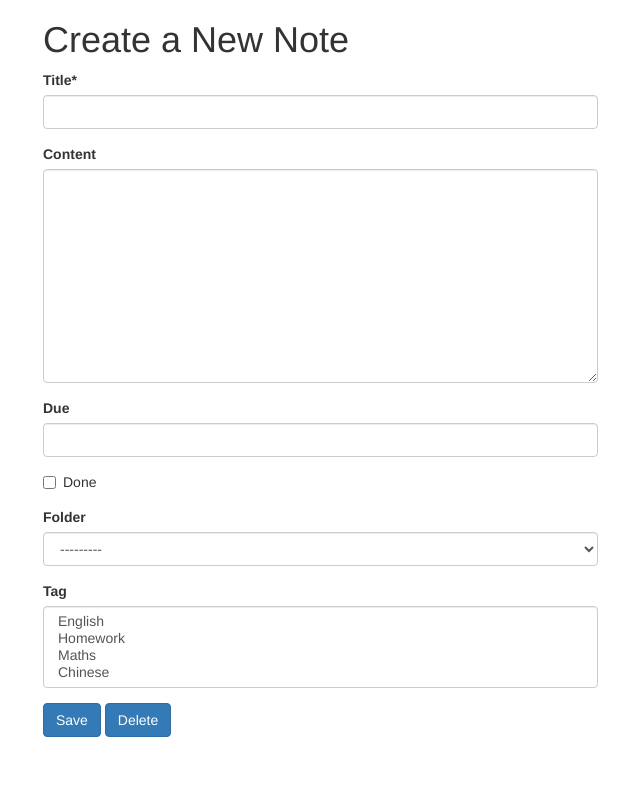
After one commit to Darrenyankj/assignment2, a Django app: a page that uses todo/templates/todo/base.html in a window 1280 px wide. The commit adds this page. Shown: the whole page, without its empty margins (27-667 px from the left). Run offline with Django 3.2, Linux system fonts and the light colour scheme; data comes from the database, SQL or seed files in the repository; some libraries are stand-ins or nearby versions.

Commit message:
First commit

```diff
--- a/assignment1/settings.py
+++ b/assignment1/settings.py
@@ -38,6 +38,8 @@ INSTALLED_APPS = (
     'django.contrib.messages',
     'django.contrib.staticfiles',
     'todo',
+    'crispy_forms',
+    'bootstrap3',
 )
 
 MIDDLEWARE_CLASSES = (
@@ -83,3 +85,4 @@ USE_TZ = True
 # https://docs.djangoproject.com/en/1.7/howto/static-files/
 
 STATIC_URL = '/static/'
+CRISPY_TEMPLATE_PACK = 'bootstrap3'
--- a/assignment1/urls.py
+++ b/assignment1/urls.py
@@ -1,10 +1,19 @@
 from django.conf.urls import patterns, include, url
 from django.contrib import admin
 from todo import views
+from todo.models import Todo
+from django.views.generic import ListView, DetailView
 
 urlpatterns = patterns('',
 
-    url(r'^todo/(?P<todo_id>\d+)$', views.todo_detail, name="detail"),
-    url(r'^list/$', views.todo_list, name= "things_list"),
+    #url(r'^todo/(?P<todo_id>\d+)$', views.todo_detail, name="detail"),
+    url(r'^listall/$', ListView.as_view(model=Todo), name='todo_listall'),
     url(r'^admin/', include(admin.site.urls)),
+    url(r'^list/(?P<folder>.*)$', views.TodoList.as_view(), name='todo_list'),
+    url(r'^tag/(?P<tags>.*)$', views.TodobyTag.as_view(), name='todo_list'),
+    #url(r'^detail/(?P<pk>\d+)$', DetailView.as_view(model=Todo), name='detail'),
+    url(r'^add/$', views.TodoCreate.as_view(), name='todo_add'),
+    url(r'^todo/(?P<pk>\d+)/edit/$', views.TodoUpdate.as_view(),  name='todo_update'),
+    url(r'^todo/(?P<pk>\d+)$', views.TodoDetail.as_view(),  name='detail'),
+    url(r'^todo/(?P<pk>\d+)/edit/delete/$', views.TodoDelete.as_view(),  name='todo_update'),
 )
--- /dev/null
+++ b/todo/forms.py
@@ -0,0 +1,13 @@
+from todo.models import Todo
+from django import forms
+from crispy_forms.helper import FormHelper
+from crispy_forms.layout import Submit, Layout, Field, Button
+
+class TodoForm(forms.ModelForm):
+    class Meta:
+        model = Todo
+
+    helper = FormHelper()
+    helper.form_method = 'POST'
+    helper.add_input(Submit('Save', 'Save', css_class='btn-primary'))
+    helper.add_input(Button('Delete', 'Delete', css_class='btn-primary', onclick='window.location.href="{}"'.format('delete')))
--- a/todo/models.py
+++ b/todo/models.py
@@ -1,10 +1,34 @@
 from django.db import models
+from django.core.urlresolvers import reverse
 
 # Create your models here
 class Todo(models.Model):
     title = models.CharField(max_length=225)
-    content = models.TextField()
-    todo_date = models.DateField()
+    content = models.TextField(blank=True) #not a required field
+    due = models.DateTimeField(null=True, blank=True) #due datetime is optional
+    created = models.DateTimeField(auto_now_add=True, auto_now=False, null=True)
+    updated = models.DateTimeField(auto_now_add=False, auto_now=True, null=True)
+    done = models.BooleanField(default=False)
+    #folder is optional
+    folder = models.ForeignKey('Folder', related_name= "things", null=True, blank=True)
+    #tag is optional
+    tag = models.ManyToManyField('Tag', related_name='things', null=True, blank=True)
 
-    def __unicode__(self):
+    def __str__(self):
         return self.title
+
+    def get_absolute_url(self):
+        return reverse("detail", kwargs={"pk":self.pk})
+
+
+class Folder(models.Model):
+    title = models.CharField(max_length=255)
+
+    def __str__(self):
+        return self.title
+
+class Tag(models.Model):
+    title = models.CharField(max_length=255)
+
+    def __str__(self):
+        return self.title
--- a/todo/static/todo/style.css
+++ b/todo/static/todo/style.css
@@ -16,6 +16,7 @@ body{
 	background-image: radial-gradient(mintcream 0%, gray 100%);
 	font-family: "Century Gothic";
 }
+
 .wrap{
 	width: 300px;
 	height: 350px;
@@ -50,6 +51,7 @@ span{
 	box-shadow: inset 0 0px 5px black;
 	border-radius: 0 0 10px 10px;
 	background-image: linear-gradient(transparent 97%, gray 100%);
+	overflow: scroll;
 }
 
 input[type="checkbox"]{
--- /dev/null
+++ b/todo/templates/todo/base.html
@@ -0,0 +1,29 @@
+{# Load the tag library #}
+{% load bootstrap3 %}
+
+<head>
+  <title>
+    {%block title%}
+    {%endblock%}
+  </title>
+</head>
+{# Load CSS and JavaScript #}
+{% bootstrap_css %}
+{% bootstrap_javascript jquery=1%}
+<link rel="stylesheet" href="//code.jquery.com/ui/1.11.4/themes/smoothness/jquery-ui.css">
+<script src="//code.jquery.com/ui/1.11.4/jquery-ui.js"></script>
+<script type="text/javascript" src="https://cdnjs.cloudflare.com/ajax/libs/moment.js/2.10.3/moment.min.js"></script>
+<script src="https://cdnjs.cloudflare.com/ajax/libs/bootstrap-datetimepicker/4.14.30/js/bootstrap-datetimepicker.min.js"></script>
+<link rel="stylesheet" href="https://cdnjs.cloudflare.com/ajax/libs/bootstrap-datetimepicker/4.14.30/css/bootstrap-datetimepicker.min.css">
+<link rel="stylesheet" href="//code.jquery.com/ui/1.11.4/themes/smoothness/jquery-ui.css">
+<script type="text/javascript">
+    $(document).ready(function() {
+      $('.dateinput').datepicker({ format: "yyyy/mm/dd" });
+      $('.datetimeinput').datetimepicker({format: "YYYY-MM-DD HH:mm"});
+    });
+</script>
+</head>
+<body>
+{%block content%}
+{%endblock%}
+</body>
--- /dev/null
+++ b/todo/templates/todo/todo_confirm_delete.html
@@ -0,0 +1,4 @@
+<form action="" method="post">{% csrf_token %}
+    <p>Are you sure you want to delete "{{ object }}"?</p>
+    <input type="submit" value="Confirm" />
+</form>
--- /dev/null
+++ b/todo/templates/todo/todo_form.html
@@ -0,0 +1,18 @@
+{%extends 'todo/base.html'%}
+{% load crispy_forms_tags %}
+{%block content%}
+<div class="container">
+    <div class="row">
+        <div class="col-md-6">
+    <!--distinguish between update or create view-->
+    <!--http://stackoverflow.com/questions/18806703/within-a-template-distinguish-between-create-and-update-form-->
+    {%if object%}
+        <h1>Update {{object.title}}</h1>
+    {%else%}
+        <h1>Create a New Note</h1>
+    {%endif%}
+    {% crispy form %}
+	</div>
+     </div>
+</div>
+{%endblock%}
--- a/todo/views.py
+++ b/todo/views.py
@@ -2,6 +2,12 @@ from django.shortcuts import render
 from django.http import HttpResponse
 from django.core.urlresolvers import reverse
 from .models import Todo
+from django.views.generic import ListView, DetailView
+from django.views.generic.edit import CreateView, UpdateView, DeleteView
+from todo.forms import TodoForm
+from django.conf.urls import url
+from django.db.models import Q
+
 
 # Create your views here.
 def todo_list(request):
@@ -23,5 +29,62 @@ def todo_detail(request, todo_id):
     responsetext = ""
     responsetext += "<h2>" + todo.title + "</h2>"
     responsetext += "<p>" + todo.content + "</p>"
-    responsetext += "<p>" + "Do by: " + str(todo.todo_date) + "</p>"
+    responsetext += "<p>" + "Do by: " + str(todo.due) + "</p>"
     return HttpResponse(responsetext)
+
+class TodoList(ListView):
+    #https://docs.djangoproject.com/en/1.7/topics/class-based-views/generic-display/
+    model = Todo
+
+    def get_queryset(self):
+        folder = self.kwargs['folder']
+        if folder == '':
+            self.queryset = Todo.objects.all()
+            return self.queryset
+        else:
+            self.queryset = Todo.objects.filter(folder__title__iexact=folder)
+            return self.queryset
+
+    def get_context_data(self, **kwargs):
+        context = super(TodoList, self).get_context_data(**kwargs)
+        context['total'] = self.queryset.count()
+        return context
+
+class TodoCreate(CreateView):
+    model = Todo
+    form_class = TodoForm
+
+class TodoUpdate(UpdateView):
+    model = Todo
+    form_class = TodoForm
+
+class TodoDetail(DetailView):
+    model = Todo
+
+class TodoDelete(DeleteView):
+    model = Todo
+
+    success_url = url(r'^listall/$', ListView.as_view(model=Todo), name='todo_listall')
+
+class TodobyTag(ListView):
+    model = Todo
+    queryset = Todo.objects.all()
+    def get_queryset(self):
+        tags = self.kwargs['tags']
+        pieces = tags.split('/') #extract different tags separated by /
+
+        queries = [Q(tag__title__iexact=value) for value in pieces]
+        # Take one Q object from the list
+        query = queries.pop()
+        # Or the Q object with the ones remaining in the list
+        for item in queries:
+            query |= item
+        # Query the model
+        alltodo = Todo.objects.filter(query).distinct().order_by('tag__title')
+        self.queryset = alltodo #Setting the queryset to allow get_context_data to apply count
+        return alltodo
+
+    def get_context_data(self, **kwargs):
+        context = super(TodobyTag, self).get_context_data(**kwargs)
+        context['total'] = self.queryset.count()
+        return context
```
Also changed, not shown: todo/admin.py (+24 -2 lines), todo/templates/todo/todo_detail.html (added, +21 -0 lines), todo/templates/todo/todo_list.html (added, +21 -0 lines), db.sqlite3, todo/migrations/0003_auto_20150726_0150.py (added), todo/migrations/0004_auto_20150726_0151.py (added), todo/migrations/0005_auto_20150726_0246.py (added), todo/migrations/0006_auto_20150726_0248.py (added).
